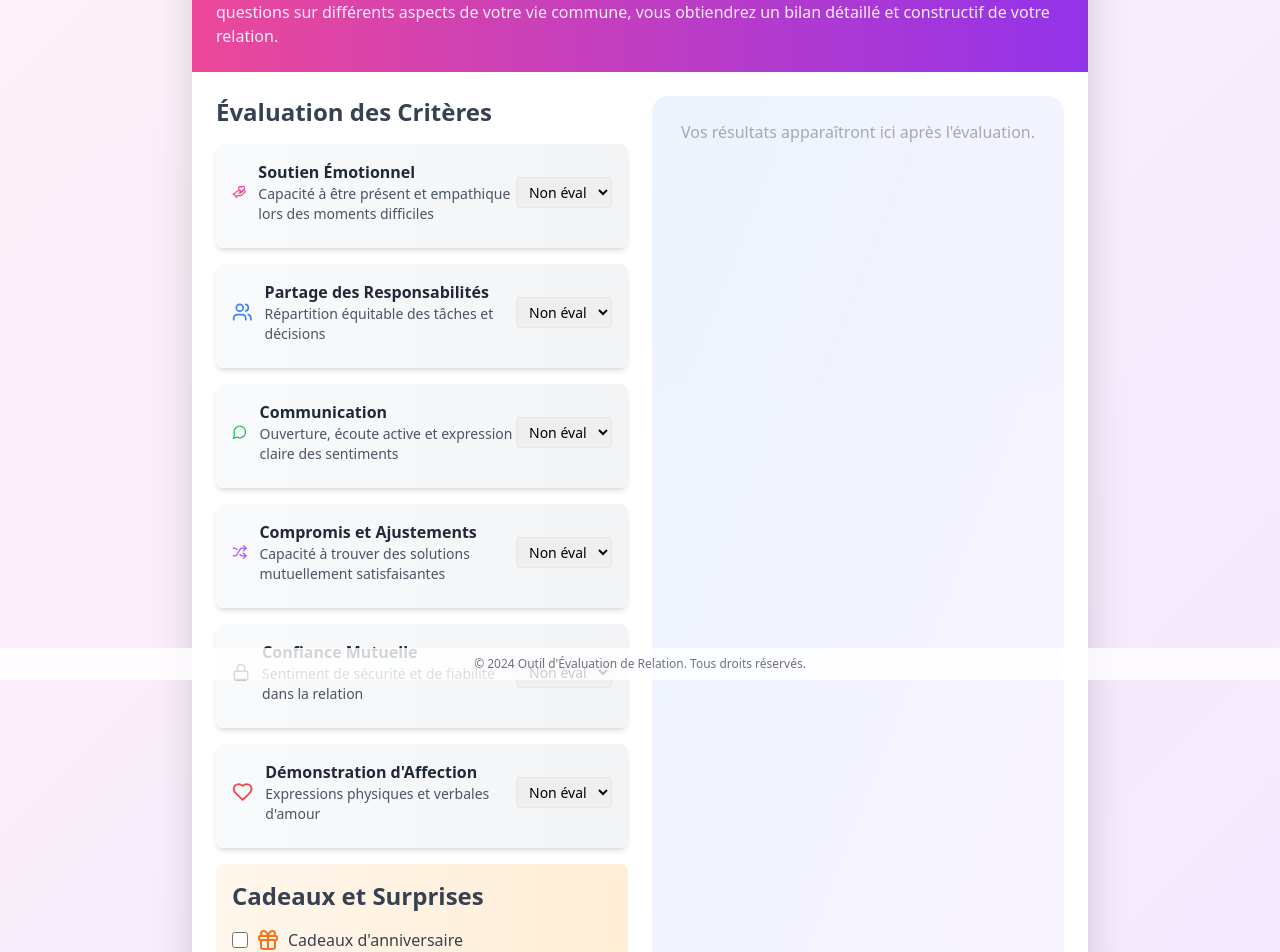
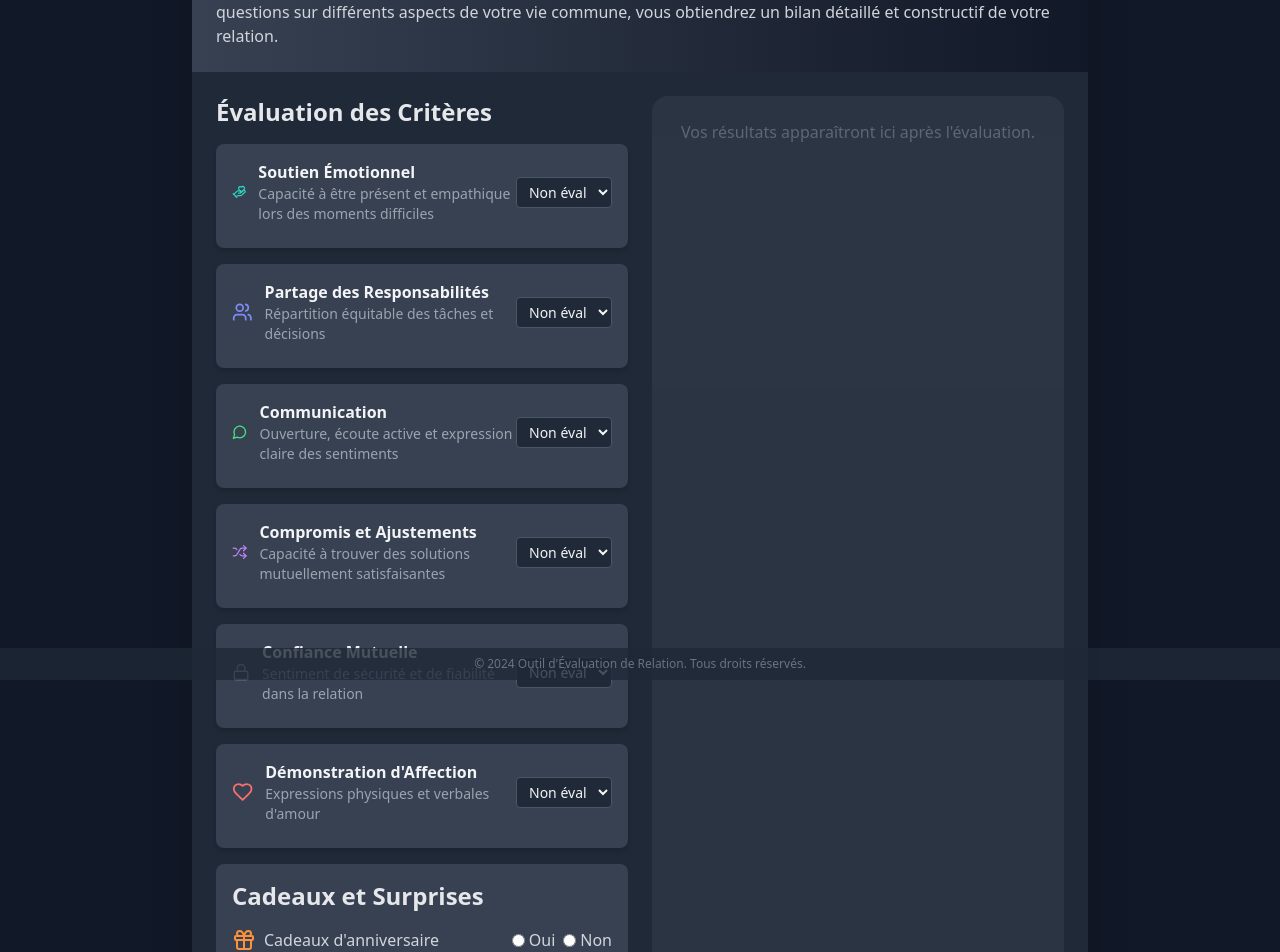
Before and after one commit to kevinkenfack/recap-relation, a React (Vite) app: page / in a window 1280 px wide. Shown: the part 120-1072 px from the top of the page. Built offline with nearby package versions, Linux system fonts and the light colour scheme; the HTML template or start-up script is replaced by a standard one.

Commit message:
first commit

```diff
--- a/src/components/RelationshipAssessmentTool.jsx
+++ b/src/components/RelationshipAssessmentTool.jsx
@@ -1,6 +1,6 @@
 import React, { useState } from 'react';
 import {
-  Heart, MessageCircle, Users, HandHeart,
+  Heart, Star, MessageCircle, Users, HandHeart,
   Lock, Shuffle, Gift, CheckCircle, X
 } from 'lucide-react';
 
@@ -18,13 +18,14 @@ const RelationshipAssessmentTool = () => {
   });
 
   const [giftNotes, setGiftNotes] = useState({
-    birthdayGifts: false,
-    anniversaryGifts: false,
-    spontaneousGifts: false,
-    thoughtfulGifts: false
+    birthdayGifts: null,
+    anniversaryGifts: null,
+    spontaneousGifts: null,
+    thoughtfulGifts: null
   });
 
   const [showResults, setShowResults] = useState(false);
+  const [isReadyToShowResults, setIsReadyToShowResults] = useState(false);
 
   // Descriptions et configurations
   const ratingDescriptions = {
@@ -40,37 +41,37 @@ const RelationshipAssessmentTool = () => {
     {
       key: "emotionalSupport",
       label: "Soutien Émotionnel",
-      icon: <HandHeart className="text-pink-500" />,
+      icon: <HandHeart className="text-teal-400" />,
       description: "Capacité à être présent et empathique lors des moments difficiles"
     },
     {
       key: "responsibilitySharing",
       label: "Partage des Responsabilités",
-      icon: <Users className="text-blue-500" />,
+      icon: <Users className="text-indigo-400" />,
       description: "Répartition équitable des tâches et décisions"
     },
     {
       key: "communication",
       label: "Communication",
-      icon: <MessageCircle className="text-green-500" />,
+      icon: <MessageCircle className="text-green-400" />,
       description: "Ouverture, écoute active et expression claire des sentiments"
     },
     {
       key: "compromise",
       label: "Compromis et Ajustements",
-      icon: <Shuffle className="text-purple-500" />,
+      icon: <Shuffle className="text-purple-400" />,
       description: "Capacité à trouver des solutions mutuellement satisfaisantes"
     },
     {
       key: "mutualTrust",
       label: "Confiance Mutuelle",
-      icon: <Lock className="text-gray-700" />,
+      icon: <Lock className="text-gray-400" />,
       description: "Sentiment de sécurité et de fiabilité dans la relation"
     },
     {
       key: "affection",
       label: "Démonstration d'Affection",
-      icon: <Heart className="text-red-500" />,
+      icon: <Heart className="text-red-400" />,
       description: "Expressions physiques et verbales d'amour"
     }
   ];
@@ -90,16 +91,19 @@ const RelationshipAssessmentTool = () => {
     }));
   };
 
-  const handleGiftChange = (key) => {
+  const handleGiftChange = (key, value) => {
     setGiftNotes(prev => ({
       ...prev,
-      [key]: !prev[key]
+      [key]: value
     }));
   };
 
   const calculerNoteGlobale = () => {
     const criteriaValues = Object.values(notes);
-    const giftBonus = Object.values(giftNotes).filter(Boolean).length * 0.5;
+    const giftBonus = Object.values(giftNotes)
+      .filter(note => note === true)
+      .length * 0.5;
+
     const totalNotes = criteriaValues.reduce((acc, note) => acc + note, 0);
     const averageNote = totalNotes / criteriaValues.length;
 
@@ -117,23 +121,26 @@ const RelationshipAssessmentTool = () => {
   const handleShowResults = () => {
     // Vérifier que tous les critères ont été évalués
     const allCriteriaRated = Object.values(notes).every(note => note > 0);
-    if (allCriteriaRated) {
+    const allGiftsEvaluated = Object.values(giftNotes).every(note => note !== null);
+
+    if (allCriteriaRated && allGiftsEvaluated) {
       setShowResults(true);
+      setIsReadyToShowResults(true);
     } else {
-      alert("Veuillez évaluer tous les critères avant de voir les résultats.");
+      alert("Veuillez évaluer tous les critères et répondre aux questions sur les cadeaux avant de voir les résultats.");
     }
   };
 
   return (
-    <div className="min-h-screen bg-gradient-to-br from-pink-50 to-purple-100 flex items-center justify-center p-4">
-      <div className="w-full max-w-4xl bg-white rounded-2xl shadow-2xl overflow-hidden">
+    <div className="min-h-screen bg-gray-900 text-gray-100 flex items-center justify-center p-4">
+      <div className="w-full max-w-4xl bg-gray-800 rounded-2xl shadow-2xl overflow-hidden">
         {/* Introduction */}
-        <div className="bg-gradient-to-r from-pink-500 to-purple-600 text-white p-6">
+        <div className="bg-gradient-to-r from-gray-700 to-gray-900 text-white p-6">
           <div className="flex items-center mb-4">
-            <Heart className="w-10 h-10 mr-4" />
+            <Heart className="w-10 h-10 mr-4 text-teal-400" />
             <h2 className="text-3xl font-bold">Outil d'Évaluation de Relation</h2>
           </div>
-          <p className="text-white opacity-90">
+          <p className="text-gray-300">
             Cet outil innovant vous permet d'évaluer objectivement votre relation amoureuse.
             En répondant à une série de questions sur différents aspects de votre vie commune,
             vous obtiendrez un bilan détaillé et constructif de votre relation.
@@ -144,24 +151,24 @@ const RelationshipAssessmentTool = () => {
         <div className="p-6 grid md:grid-cols-2 gap-6">
           {/* Critères */}
           <div className="space-y-4">
-            <h3 className="text-2xl font-semibold mb-4 text-gray-700">
+            <h3 className="text-2xl font-semibold mb-4 text-gray-200">
               Évaluation des Critères
             </h3>
             {criteriaDetails.map((criteria) => (
               <div
                 key={criteria.key}
-                className="bg-gradient-to-r from-gray-50 to-gray-100 p-4 rounded-lg shadow-md hover:shadow-lg transition-all"
+                className="bg-gray-700 p-4 rounded-lg shadow-md hover:bg-gray-600 transition-all"
               >
                 <div className="flex items-center mb-2">
                   {criteria.icon}
                   <div className="ml-3 flex-grow">
-                    <div className="font-semibold text-gray-800">{criteria.label}</div>
-                    <div className="text-sm text-gray-600">{criteria.description}</div>
+                    <div className="font-semibold text-gray-100">{criteria.label}</div>
+                    <div className="text-sm text-gray-400">{criteria.description}</div>
                   </div>
                   <select
                     value={notes[criteria.key]}
                     onChange={(e) => handleChange(e.target.value, criteria.key)}
-                    className="w-24 border rounded py-1 px-2 text-sm"
+                    className="w-24 border border-gray-600 bg-gray-800 text-gray-100 rounded py-1 px-2 text-sm"
                   >
                     {Object.entries(ratingDescriptions).map(([value, description]) => (
                       <option key={value} value={value}>{description}</option>
@@ -172,26 +179,38 @@ const RelationshipAssessmentTool = () => {
             ))}
 
             {/* Section Cadeaux */}
-            <div className="mt-6 bg-gradient-to-r from-orange-50 to-orange-100 p-4 rounded-lg">
-              <h3 className="text-2xl font-semibold mb-4 text-gray-700">
+            <div className="mt-6 bg-gray-700 p-4 rounded-lg">
+              <h3 className="text-2xl font-semibold mb-4 text-gray-200">
                 Cadeaux et Surprises
               </h3>
               {giftOptions.map((option) => (
-                <div key={option.key} className="flex items-center mb-2">
-                  <input
-                    type="checkbox"
-                    id={option.key}
-                    checked={giftNotes[option.key]}
-                    onChange={() => handleGiftChange(option.key)}
-                    className="mr-2 h-4 w-4 text-pink-600 focus:ring-pink-500"
-                  />
-                  <label
-                    htmlFor={option.key}
-                    className="flex items-center text-gray-700"
-                  >
-                    <Gift className="mr-2 text-orange-500" />
-                    {option.label}
-                  </label>
+                <div key={option.key} className="flex items-center mb-2 space-x-4">
+                  <div className="flex-grow flex items-center">
+                    <Gift className="mr-2 text-orange-400" />
+                    <span className="text-gray-300">{option.label}</span>
+                  </div>
+                  <div className="flex items-center space-x-2">
+                    <label className="flex items-center">
+                      <input
+                        type="radio"
+                        name={option.key}
+                        checked={giftNotes[option.key] === true}
+                        onChange={() => handleGiftChange(option.key, true)}
+                        className="mr-1 text-teal-400 focus:ring-teal-500"
+                      />
+                      <span className="text-gray-300">Oui</span>
+                    </label>
+                    <label className="flex items-center">
+                      <input
+                        type="radio"
+                        name={option.key}
+                        checked={giftNotes[option.key] === false}
+                        onChange={() => handleGiftChange(option.key, false)}
+                        className="mr-1 text-red-400 focus:ring-red-500"
+                      />
+                      <span className="text-gray-300">Non</span>
+                    </label>
+                  </div>
                 </div>
               ))}
             </div>
@@ -199,16 +218,16 @@ const RelationshipAssessmentTool = () => {
             {/* Bouton Résultats */}
             <button
               onClick={handleShowResults}
-              className="w-full bg-gradient-to-r from-pink-500 to-purple-600 text-white py-3 rounded-lg hover:from-pink-600 hover:to-purple-700 transition duration-300 flex items-center justify-center"
+              className="w-full bg-teal-600 text-white py-3 rounded-lg hover:bg-teal-700 transition duration-300 flex items-center justify-center"
             >
               <CheckCircle className="mr-2" /> Afficher les Résultats
             </button>
           </div>
 
           {/* Placeholder pour résultats */}
-          <div className="hidden md:block bg-gradient-to-br from-blue-100 to-purple-100 p-6 rounded-2xl opacity-50">
+          <div className="hidden md:block bg-gray-700 p-6 rounded-2xl opacity-50">
             <div className="text-center">
-              <p className="text-gray-600">
+              <p className="text-gray-400">
                 Vos résultats apparaîtront ici après l'évaluation.
               </p>
             </div>
@@ -217,33 +236,36 @@ const RelationshipAssessmentTool = () => {
       </div>
 
       {/* Modal des Résultats */}
-      {showResults && (
-        <div className="fixed inset-0 bg-black bg-opacity-50 flex items-center justify-center z-50 p-4">
-          <div className="bg-white rounded-2xl shadow-2xl max-w-md w-full relative">
+      {isReadyToShowResults && (
+        <div className="fixed inset-0 bg-black bg-opacity-70 flex items-center justify-center z-50 p-4">
+          <div className="bg-gray-800 rounded-2xl shadow-2xl max-w-md w-full relative">
             <button
-              onClick={() => setShowResults(false)}
-              className="absolute top-4 right-4 text-gray-600 hover:text-gray-900"
+              onClick={() => {
+                setShowResults(false);
+                setIsReadyToShowResults(false);
+              }}
+              className="absolute top-4 right-4 text-gray-400 hover:text-gray-100"
             >
               <X className="w-6 h-6" />
             </button>
 
             <div className="p-8 text-center">
-              <h3 className="text-3xl font-bold mb-4 text-transparent bg-clip-text bg-gradient-to-r from-pink-500 to-purple-600">
+              <h3 className="text-3xl font-bold mb-4 text-teal-400">
                 Résultats de votre Relation
               </h3>
 
-              <div className="bg-gradient-to-br from-blue-100 to-purple-100 p-6 rounded-xl">
-                <div className="text-6xl font-bold text-transparent bg-clip-text bg-gradient-to-r from-blue-600 to-purple-600 mb-2">
+              <div className="bg-gray-700 p-6 rounded-xl">
+                <div className="text-6xl font-bold text-teal-400 mb-2">
                   {calculerNoteGlobale()}
                   <span className="text-2xl">/5</span>
                 </div>
 
-                <div className="text-xl font-semibold text-gray-700">
+                <div className="text-xl font-semibold text-gray-200">
                   {interpreterNote(parseFloat(calculerNoteGlobale()))}
                 </div>
               </div>
 
-              <p className="mt-4 text-gray-600">
+              <p className="mt-4 text-gray-400">
                 N'oubliez pas que cet outil est un guide.
                 La communication et l'amour sont les vrais moteurs d'une relation réussie.
               </p>
@@ -253,7 +275,7 @@ const RelationshipAssessmentTool = () => {
       )}
 
       {/* Footer */}
-      <footer className="fixed bottom-0 left-0 right-0 text-center bg-white bg-opacity-80 p-2 text-xs text-gray-500">
+      <footer className="fixed bottom-0 left-0 right-0 text-center bg-gray-800 bg-opacity-80 p-2 text-xs text-gray-500">
         © 2024 Outil d'Évaluation de Relation. Tous droits réservés.
       </footer>
     </div>
```
